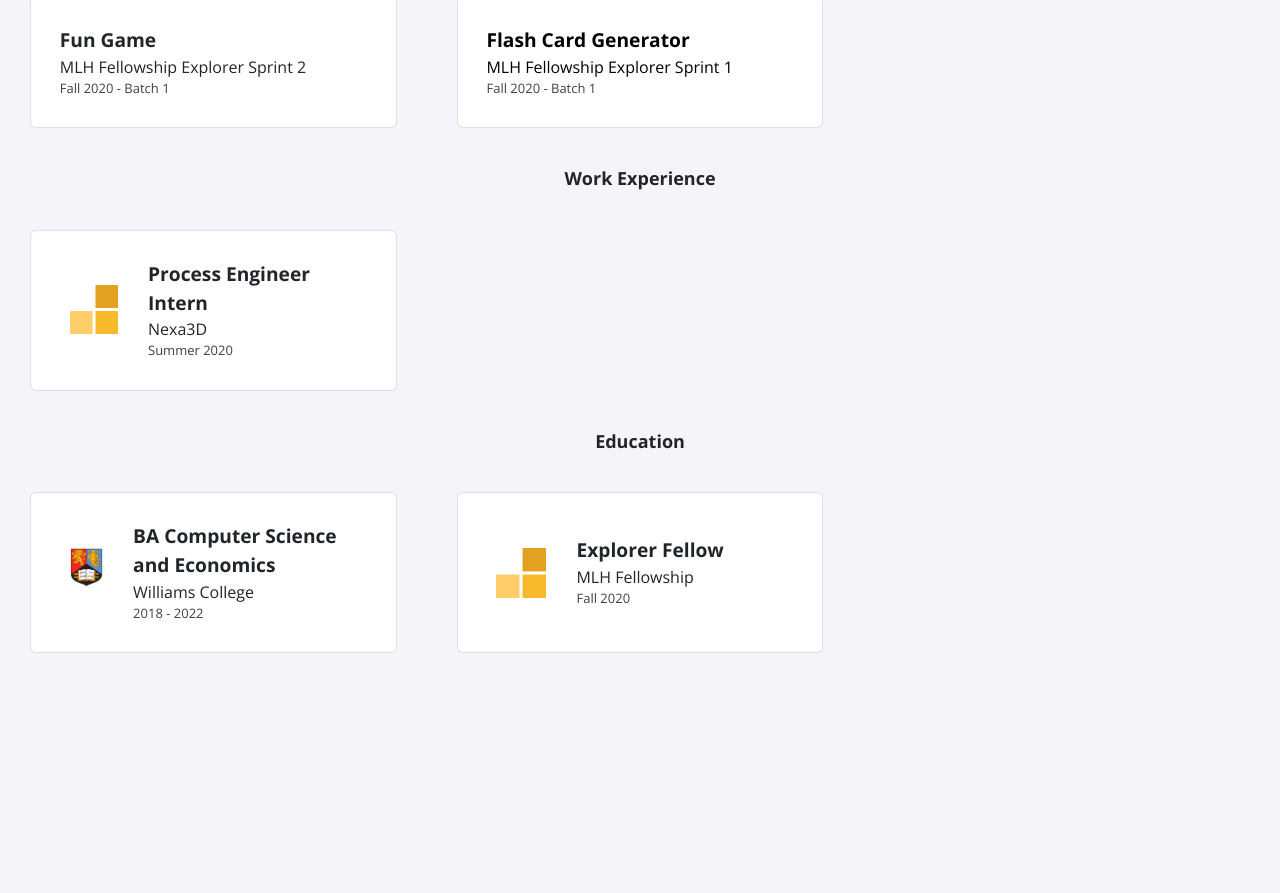
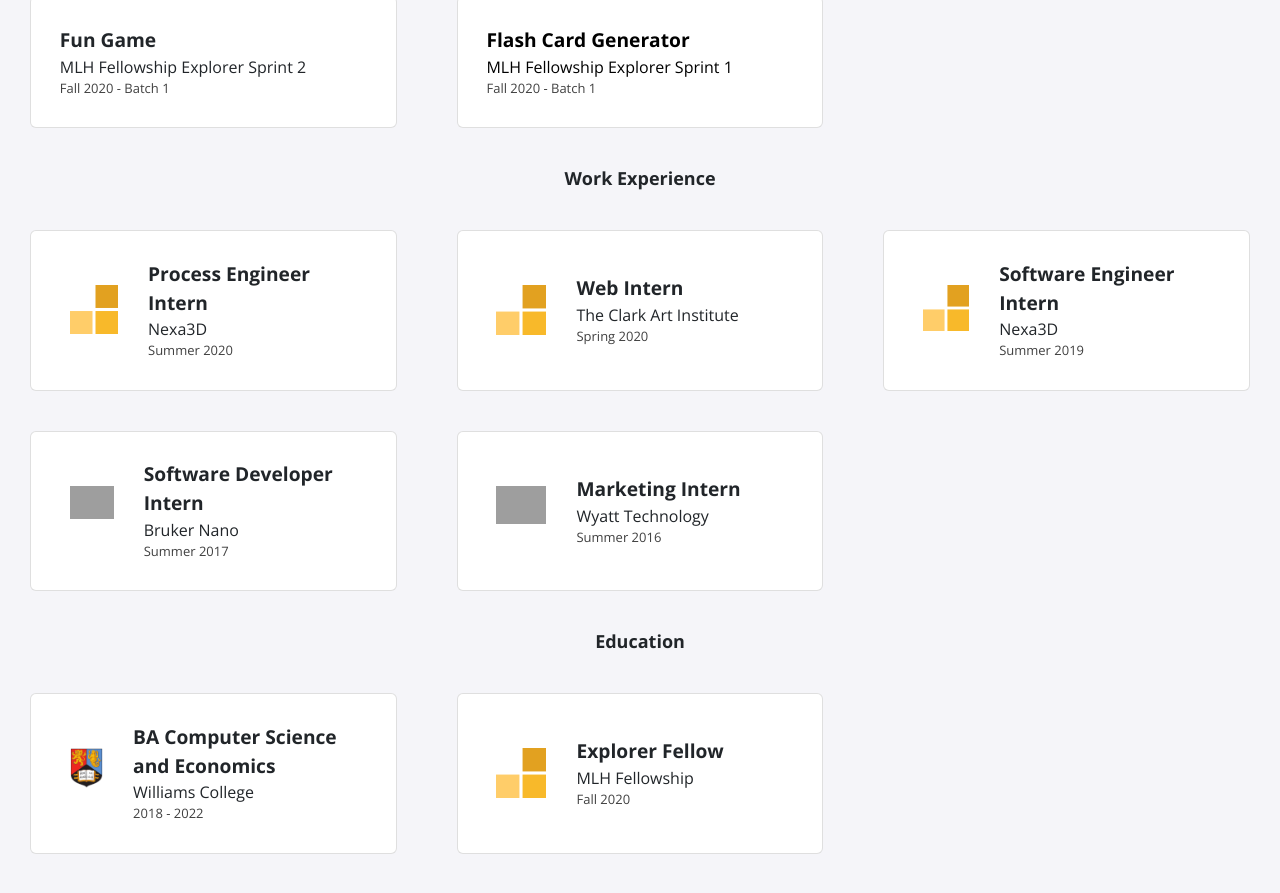
Before and after one commit to erocwang/erocwang.github.io, a Jekyll site: the page built from index.html, in a window 1280 px wide and 900 px high, scrolled down 677 px. Shown: the top 893 px of the window. Built offline with Jekyll 4.4.1, drawn with Linux system fonts in a browser that asks for light colours; nearby versions of some CDN libraries; before the commit the page ends 1400 px from its top, so only the background shows below that; grey boxes are pictures that could not be loaded.

Commit message:
Update experience.yml

```diff
--- a/_data/experience.yml
+++ b/_data/experience.yml
@@ -2,3 +2,21 @@
   company: Nexa3D
   dates: Summer 2020
   logo: fellowship.svg
+
+- role: Web Intern
+  company: The Clark Art Institute
+  dates: Spring 2020
+  logo: fellowship.svg
+
+- role: Software Engineer Intern
+  company: Nexa3D
+  dates: Summer 2019
+  logo: fellowship.svg
+
+- role: Software Developer Intern
+  company: Bruker Nano
+  dates: Summer 2017
+
+- role: Marketing Intern
+  company: Wyatt Technology
+  dates: Summer 2016
```
